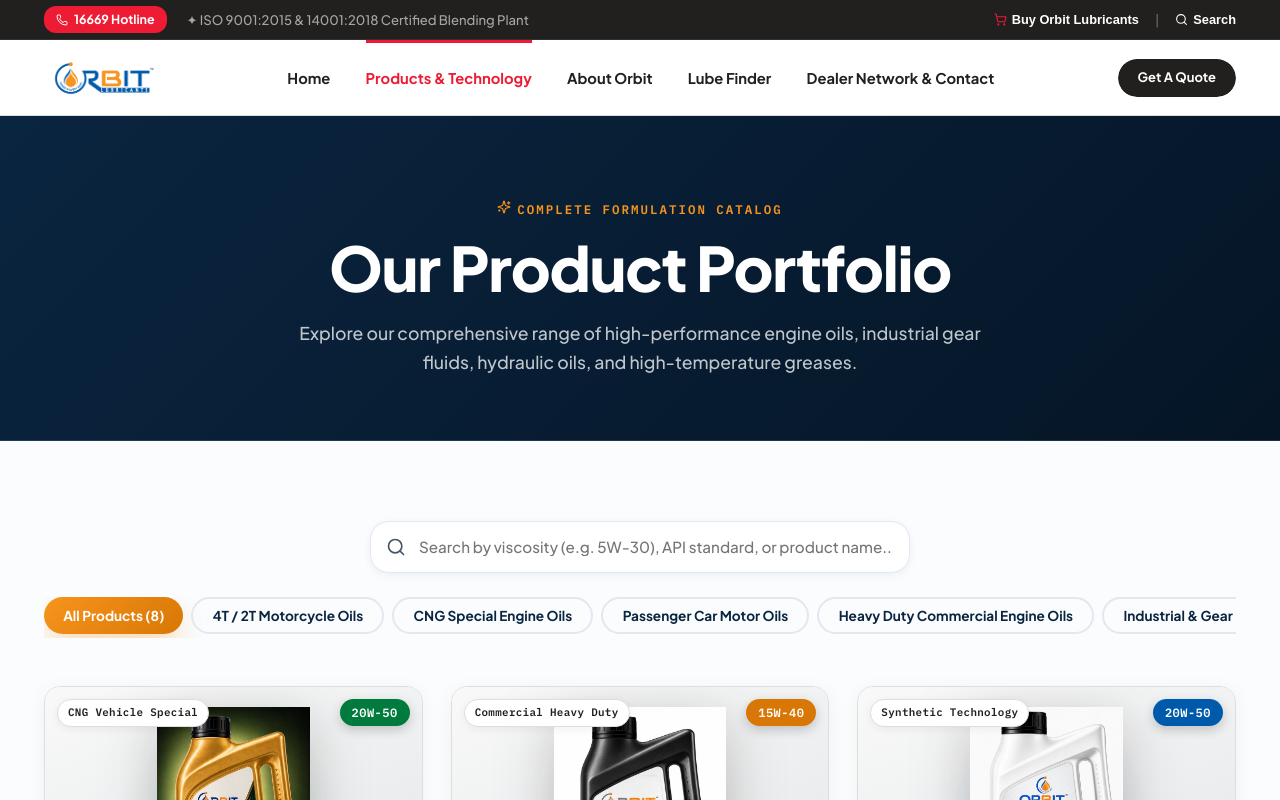
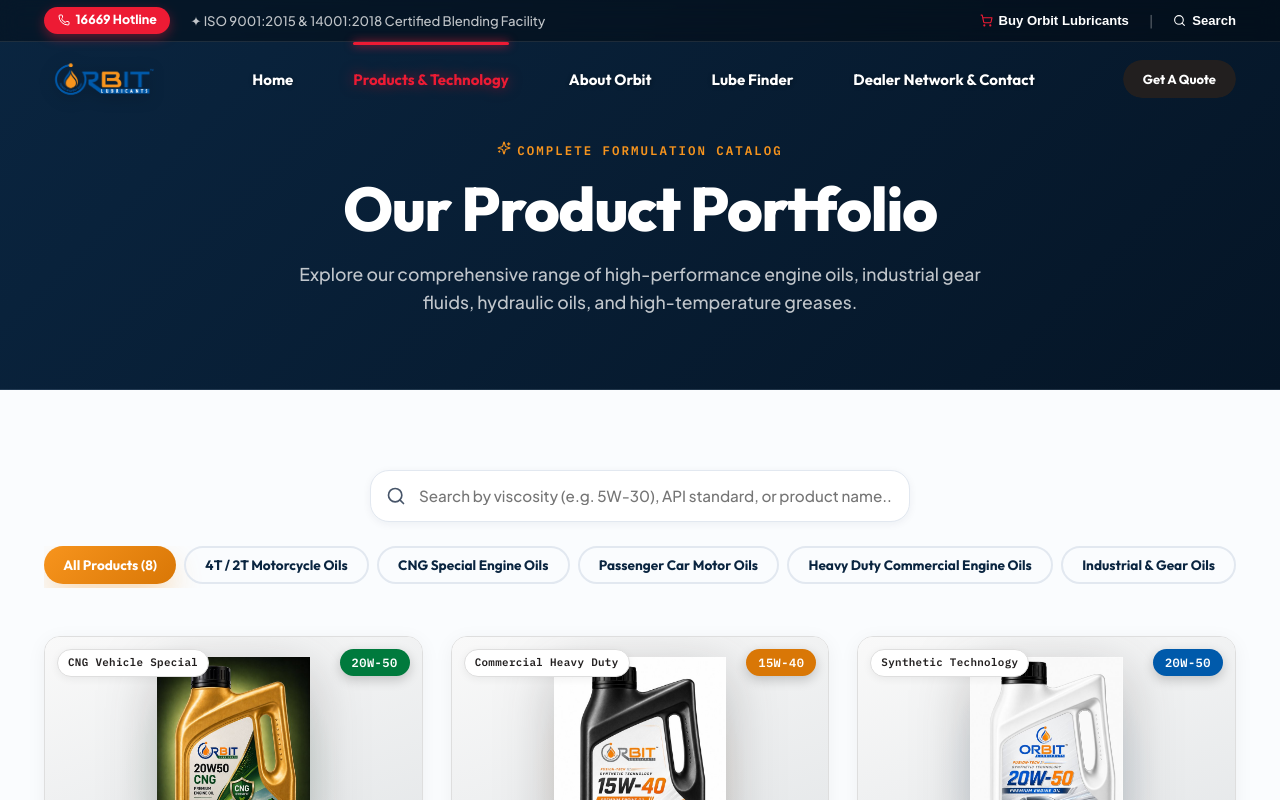
Before and after one commit to creatifybd/orbit-lubricants, a React (Vite) app: page / in a window 1280 px wide. Both pictures are taken after a click on the button "Buy Orbit Lubricants". Shown: the top 800 px of the page. Built offline with nearby package versions, Linux system fonts and the light colour scheme.

Commit message:
fix: 100vh responsive hero section, transparent header with default white text & intelligent red hover glow, Outfit & Plus Jakarta Sans typography overhaul, and multi-slide photo crossfade

```diff
--- a/index.html
+++ b/index.html
@@ -7,10 +7,10 @@
   <meta name="description" content="Orbit Lubricant Industries — premium automotive and industrial lubricants engineered for superior engine protection, efficiency, and performance.">
   <link rel="preconnect" href="https://fonts.googleapis.com">
   <link rel="preconnect" href="https://fonts.gstatic.com" crossorigin>
-  <link href="https://fonts.googleapis.com/css2?family=Plus+Jakarta+Sans:ital,wght@0,400;0,500;0,600;0,700;0,800;1,600&family=Outfit:wght@500;600;700;800&family=IBM+Plex+Mono:wght@500;600&family=Inter:wght@400;500;600;700&display=swap" rel="stylesheet">
+  <link href="https://fonts.googleapis.com/css2?family=Outfit:wght@500;600;700;800;900&family=Plus+Jakarta+Sans:ital,wght@0,400;0,500;0,600;0,700;0,800;1,600&family=IBM+Plex+Mono:wght@500;600&display=swap" rel="stylesheet">
   <link rel="icon" type="image/png" href="/logo.png">
-  <script type="module" crossorigin src="/assets/app.js?v=20260812153650"></script>
-  <link rel="stylesheet" crossorigin href="/assets/index.css?v=20260812153650">
+  <script type="module" crossorigin src="/assets/app.js?v=20260812154810"></script>
+  <link rel="stylesheet" crossorigin href="/assets/index.css?v=20260812154810">
 </head>
 <body>
   <div id="root"></div>
--- a/src/App.jsx
+++ b/src/App.jsx
@@ -67,7 +67,7 @@
         )}
         {activePage === 'about' && <About />}
         {activePage === 'finder' && (
-          <section className="section">
+          <section className="section" style={{ paddingTop: '8.5rem' }}>
             <div className="container">
               <LubricantFinder
                 onSelectProduct={(p) => {
--- a/src/components/Navbar.jsx
+++ b/src/components/Navbar.jsx
@@ -1,6 +1,6 @@
 import React, { useState, useEffect } from 'react';
 import { useCms } from '../context/CmsContext';
-import { Menu, X, Sparkles, ChevronRight, Phone, ShoppingCart, Search } from 'lucide-react';
+import { Menu, X, ChevronRight, Phone, ShoppingCart, Search } from 'lucide-react';
 
 export const Navbar = ({ activePage, setActivePage }) => {
   const { data } = useCms();
@@ -10,6 +10,7 @@
   const [isMobile, setIsMobile] = useState(false);
   const [searchOpen, setSearchOpen] = useState(false);
   const [searchQuery, setSearchQuery] = useState('');
+  const [hoveredNav, setHoveredNav] = useState(null);
 
   useEffect(() => {
     const checkMobile = () => {
@@ -23,7 +24,7 @@
   }, []);
 
   useEffect(() => {
-    const handleScroll = () => setIsScrolled(window.scrollY > 20);
+    const handleScroll = () => setIsScrolled(window.scrollY > 40);
     window.addEventListener('scroll', handleScroll, { passive: true });
     return () => window.removeEventListener('scroll', handleScroll);
   }, []);
@@ -56,15 +57,25 @@
 
   return (
     <>
-      {/* ── Top Utility Header Bar (MJL Style) ── */}
+      {/* ── Transparent Header Wrapper (Fixed Overlay Over Hero) ── */}
       <div style={{
-        background: '#221F1F',
+        position: isScrolled ? 'fixed' : 'absolute',
+        top: 0,
+        left: 0,
+        right: 0,
+        zIndex: 200,
+        transition: 'all 0.35s ease',
+      }}>
+        {/* Top Utility Header Bar */}
+        <div style={{
+          background: isScrolled ? 'rgba(10, 25, 45, 0.95)' : 'rgba(0, 0, 0, 0.35)',
+          backdropFilter: 'blur(10px)',
+          WebkitBackdropFilter: 'blur(10px)',
           color: '#FFFFFF',
           fontSize: '0.82rem',
-        padding: '0.4rem 0',
-        borderBottom: '1px solid rgba(255,255,255,0.08)',
-        zIndex: 201,
-        position: 'relative'
+          padding: '0.45rem 0',
+          borderBottom: '1px solid rgba(255,255,255,0.1)',
+          transition: 'all 0.35s ease'
         }}>
           <div className="container" style={{
             display: 'flex',
@@ -77,37 +88,41 @@
             <div style={{ display: 'flex', alignItems: 'center', gap: '1.25rem' }}>
               <a href="tel:16669" style={{
                 display: 'inline-flex', alignItems: 'center', gap: '6px',
-              color: '#FFFFFF', textDecoration: 'none', fontWeight: 700,
-              background: '#ED1B34', padding: '0.2rem 0.75rem', borderRadius: '12px',
-              fontSize: '0.78rem'
+                color: '#FFFFFF', textDecoration: 'none', fontWeight: 800,
+                background: '#ED1B34', padding: '0.2rem 0.85rem', borderRadius: '14px',
+                fontSize: '0.78rem', boxShadow: '0 4px 12px rgba(237,27,52,0.4)'
               }}>
                 <Phone size={12} /> 16669 Hotline
               </a>
-            <span style={{ color: 'rgba(255,255,255,0.6)', display: isMobile ? 'none' : 'inline' }}>
-              ✦ ISO 9001:2015 & 14001:2018 Certified Blending Plant
+              <span style={{ color: 'rgba(255,255,255,0.75)', display: isMobile ? 'none' : 'inline', fontWeight: 500 }}>
+                ✦ ISO 9001:2015 & 14001:2018 Certified Blending Facility
               </span>
             </div>
 
-          {/* Right utility links */}
-          <div style={{ display: 'flex', alignItems: 'center', gap: '1rem' }}>
+            {/* Right Utility Links */}
+            <div style={{ display: 'flex', alignItems: 'center', gap: '1.25rem' }}>
               <button
                 onClick={() => handleNav('products')}
                 style={{
                   background: 'transparent', border: 'none', color: '#FFFFFF',
-                cursor: 'pointer', display: 'flex', alignItems: 'center', gap: '5px',
-                fontSize: '0.8rem', fontWeight: 600
+                  cursor: 'pointer', display: 'flex', alignItems: 'center', gap: '6px',
+                  fontSize: '0.82rem', fontWeight: 600, transition: 'color 0.25s ease'
                 }}
+                onMouseEnter={e => e.currentTarget.style.color = '#ED1B34'}
+                onMouseLeave={e => e.currentTarget.style.color = '#FFFFFF'}
               >
                 <ShoppingCart size={13} style={{ color: '#ED1B34' }} /> Buy Orbit Lubricants
               </button>
-            <span style={{ opacity: 0.3 }}>|</span>
+              <span style={{ opacity: 0.3, color: '#FFFFFF' }}>|</span>
               <button
                 onClick={() => setSearchOpen(!searchOpen)}
                 style={{
                   background: 'transparent', border: 'none', color: '#FFFFFF',
-                cursor: 'pointer', display: 'flex', alignItems: 'center', gap: '5px',
-                fontSize: '0.8rem', fontWeight: 600
+                  cursor: 'pointer', display: 'flex', alignItems: 'center', gap: '6px',
+                  fontSize: '0.82rem', fontWeight: 600, transition: 'color 0.25s ease'
                 }}
+                onMouseEnter={e => e.currentTarget.style.color = '#ED1B34'}
+                onMouseLeave={e => e.currentTarget.style.color = '#FFFFFF'}
               >
                 <Search size={13} /> Search
               </button>
@@ -115,12 +130,14 @@
           </div>
         </div>
 
-      {/* ── Search Drawer Bar ── */}
+        {/* Search Bar Drawer */}
         {searchOpen && (
           <div style={{
-          background: '#FFFFFF', borderBottom: '2px solid #ED1B34',
-          padding: '1rem 0', boxShadow: '0 10px 25px rgba(0,0,0,0.1)',
-          position: 'sticky', top: 0, zIndex: 200
+            background: 'rgba(15, 23, 42, 0.98)',
+            borderBottom: '2px solid #ED1B34',
+            padding: '1rem 0',
+            boxShadow: '0 15px 35px rgba(0,0,0,0.3)',
+            backdropFilter: 'blur(20px)'
           }}>
             <div className="container">
               <form onSubmit={handleSearchSubmit} style={{ display: 'flex', gap: '10px' }}>
@@ -131,7 +148,8 @@
                   onChange={(e) => setSearchQuery(e.target.value)}
                   style={{
                     flex: 1, padding: '0.75rem 1.25rem', borderRadius: '19px',
-                  border: '1px solid #DEDEDE', fontSize: '0.95rem', outline: 'none'
+                    border: '1px solid rgba(255,255,255,0.2)', fontSize: '0.95rem', outline: 'none',
+                    background: 'rgba(255,255,255,0.08)', color: '#FFFFFF'
                   }}
                 />
                 <div className="dc-btn">
@@ -142,14 +160,16 @@
           </div>
         )}
 
-      {/* ── Main Sticky Corporate Navbar ── */}
+        {/* Main Header */}
         <header style={{
-        position: 'sticky',
-        top: 0,
-        zIndex: 190,
-        background: isScrolled ? 'rgba(255,255,255,0.98)' : '#FFFFFF',
-        boxShadow: isScrolled ? '0 4px 20px rgba(0,0,0,0.08)' : '0 1px 0 #DEDEDE',
-        transition: 'all 0.3s ease',
+          background: isScrolled
+            ? 'rgba(10, 25, 45, 0.95)'
+            : 'transparent',
+          backdropFilter: isScrolled ? 'blur(16px)' : 'none',
+          WebkitBackdropFilter: isScrolled ? 'blur(16px)' : 'none',
+          boxShadow: isScrolled ? '0 8px 30px rgba(0,0,0,0.25)' : 'none',
+          borderBottom: isScrolled ? '1px solid rgba(255,255,255,0.1)' : 'none',
+          transition: 'all 0.35s ease',
         }}>
           <div className="container" style={{
             display: 'flex',
@@ -165,36 +185,65 @@
               <img
                 src={settings?.logoUrl || '/logo.png'}
                 alt="Orbit Lubricants"
-              style={{ height: '48px', width: 'auto', objectFit: 'contain' }}
+                style={{
+                  height: '48px',
+                  width: 'auto',
+                  objectFit: 'contain',
+                  filter: 'drop-shadow(0 2px 8px rgba(0,0,0,0.3))'
+                }}
               />
             </div>
 
-          {/* Desktop Navigation */}
+            {/* Desktop Nav Links (Default White Text + Intelligent Red Glow Hover) */}
             {!isMobile && (
-            <nav style={{ display: 'flex', alignItems: 'center', gap: '2.2rem', height: '100%' }}>
-              {navLinks.map(link => (
+              <nav style={{ display: 'flex', alignItems: 'center', gap: '2rem', height: '100%' }}>
+                {navLinks.map(link => {
+                  const isActive = activePage === link.id;
+                  const isHovered = hoveredNav === link.id;
+
+                  return (
                     <button
                       key={link.id}
                       onClick={() => handleNav(link.id)}
+                      onMouseEnter={() => setHoveredNav(link.id)}
+                      onMouseLeave={() => setHoveredNav(null)}
                       style={{
-                    background: 'none', border: 'none',
-                    fontFamily: 'var(--font-display)', fontWeight: 700,
-                    fontSize: '0.92rem',
-                    color: activePage === link.id ? '#ED1B34' : '#221F1F',
-                    cursor: 'pointer', height: '100%',
-                    position: 'relative', transition: 'color 0.25s ease', whiteSpace: 'nowrap',
-                    display: 'flex', alignItems: 'center'
+                        background: isHovered ? 'rgba(255,255,255,0.08)' : 'transparent',
+                        border: 'none',
+                        fontFamily: 'var(--font-display)',
+                        fontWeight: 700,
+                        fontSize: '0.94rem',
+                        color: (isActive || isHovered) ? '#ED1B34' : '#FFFFFF',
+                        textShadow: (isActive || isHovered) ? '0 0 14px rgba(237, 27, 52, 0.6)' : '0 1px 4px rgba(0,0,0,0.4)',
+                        cursor: 'pointer',
+                        height: '42px',
+                        padding: '0 14px',
+                        borderRadius: '12px',
+                        position: 'relative',
+                        transition: 'all 0.25s ease',
+                        whiteSpace: 'nowrap',
+                        display: 'flex',
+                        alignItems: 'center'
                       }}
                     >
-                  {link.label}
-                  {activePage === link.id && (
+                      {/* Red Top Indicator Line */}
+                      {(isActive || isHovered) && (
                         <div style={{
-                      position: 'absolute', top: 0, left: 0, right: 0,
-                      height: '3px', background: '#ED1B34'
+                          position: 'absolute',
+                          top: '-16px',
+                          left: '14px',
+                          right: '14px',
+                          height: '3px',
+                          background: '#ED1B34',
+                          borderRadius: '2px',
+                          boxShadow: '0 0 10px #ED1B34',
+                          transition: 'all 0.25s ease'
                         }} />
                       )}
+                      <span>{link.label}</span>
                     </button>
-              ))}
+                  );
+                })}
               </nav>
             )}
 
@@ -214,10 +263,10 @@
                   onClick={() => setMobileOpen(!mobileOpen)}
                   aria-label="Toggle menu"
                   style={{
-                  background: mobileOpen ? '#221F1F' : 'transparent',
-                  border: '1px solid #DEDEDE',
+                    background: mobileOpen ? '#ED1B34' : 'rgba(255,255,255,0.12)',
+                    border: '1px solid rgba(255,255,255,0.25)',
                     borderRadius: '10px',
-                  color: mobileOpen ? '#FFFFFF' : '#221F1F',
+                    color: '#FFFFFF',
                     cursor: 'pointer', padding: '8px',
                     display: 'flex', alignItems: 'center', justifyContent: 'center',
                     width: '44px', height: '44px',
@@ -230,6 +279,7 @@
             </div>
           </div>
         </header>
+      </div>
 
       {/* ── Mobile Navigation Drawer ── */}
       {isMobile && (
@@ -238,7 +288,7 @@
             onClick={() => setMobileOpen(false)}
             style={{
               position: 'fixed', inset: 0, zIndex: 299,
-              background: 'rgba(34,31,31,0.65)',
+              background: 'rgba(5,15,30,0.75)',
               opacity: mobileOpen ? 1 : 0,
               pointerEvents: mobileOpen ? 'auto' : 'none',
               transition: 'opacity 0.3s ease',
@@ -248,8 +298,8 @@
           <div style={{
             position: 'fixed', top: 0, right: 0, bottom: 0,
             width: '85vw', maxWidth: '340px',
-            background: '#FFFFFF', zIndex: 300,
-            boxShadow: '-10px 0 30px rgba(0,0,0,0.2)',
+            background: '#0F172A', color: '#FFFFFF', zIndex: 300,
+            boxShadow: '-10px 0 30px rgba(0,0,0,0.5)',
             transform: mobileOpen ? 'translateX(0)' : 'translateX(105%)',
             transition: 'transform 0.35s cubic-bezier(0.4, 0, 0.2, 1)',
             display: 'flex', flexDirection: 'column',
@@ -257,21 +307,21 @@
           }}>
             <div style={{
               padding: '1.25rem',
-              borderBottom: '1px solid #DEDEDE',
+              borderBottom: '1px solid rgba(255,255,255,0.12)',
               display: 'flex', alignItems: 'center', justifyContent: 'space-between',
             }}>
               <img
                 src={settings?.logoUrl || '/logo.png'}
                 alt="Orbit Lubricants"
-                style={{ height: '36px', objectFit: 'contain' }}
+                style={{ height: '38px', objectFit: 'contain' }}
               />
               <button
                 onClick={() => setMobileOpen(false)}
                 style={{
-                  background: '#F9F9F9', border: '1px solid #DEDEDE',
+                  background: 'rgba(255,255,255,0.1)', border: '1px solid rgba(255,255,255,0.2)',
                   borderRadius: '50%', width: '36px', height: '36px',
                   display: 'flex', alignItems: 'center', justifyContent: 'center',
-                  cursor: 'pointer', color: '#221F1F',
+                  cursor: 'pointer', color: '#FFFFFF',
                 }}
               >
                 <X size={18} />
@@ -286,16 +336,16 @@
                   style={{
                     display: 'flex', alignItems: 'center', justifyContent: 'space-between',
                     width: '100%', textAlign: 'left',
-                    background: activePage === link.id ? 'rgba(237,27,52,0.06)' : 'transparent',
-                    border: 'none', borderBottom: '1px solid #E1E4E6',
+                    background: activePage === link.id ? 'rgba(237,27,52,0.15)' : 'transparent',
+                    border: 'none', borderBottom: '1px solid rgba(255,255,255,0.08)',
                     padding: '1rem 0.5rem',
                     fontFamily: 'var(--font-display)', fontWeight: 700, fontSize: '1.05rem',
-                    color: activePage === link.id ? '#ED1B34' : '#221F1F',
+                    color: activePage === link.id ? '#ED1B34' : '#FFFFFF',
                     cursor: 'pointer',
                   }}
                 >
                   {link.label}
-                  <ChevronRight size={18} style={{ color: '#ED1B34', opacity: 0.7 }} />
+                  <ChevronRight size={18} style={{ color: '#ED1B34', opacity: 0.8 }} />
                 </button>
               ))}
             </nav>
@@ -308,7 +358,7 @@
               </div>
               <div style={{
                 marginTop: '1rem', textAlign: 'center',
-                fontSize: '0.8rem', color: '#475569', fontWeight: 600
+                fontSize: '0.82rem', color: '#94A3B8', fontWeight: 600
               }}>
                 📞 Hotline: <a href="tel:16669" style={{ color: '#ED1B34', fontWeight: 800 }}>16669</a>
               </div>
--- a/src/index.css
+++ b/src/index.css
@@ -36,9 +36,22 @@
   --shadow-lg: 0 28px 64px -15px rgba(10, 37, 64, 0.24);
   --shadow-orange: 0 14px 32px -6px rgba(247, 148, 29, 0.45);
 
-  --font-display: 'Plus Jakarta Sans', 'Outfit', sans-serif;
-  --font-body: 'Plus Jakarta Sans', 'Inter', sans-serif;
+  --font-display: 'Outfit', sans-serif;
+  --font-body: 'Plus Jakarta Sans', sans-serif;
   --font-mono: 'IBM Plex Mono', monospace;
+}
+
+/* ── 100vh Responsive Fullscreen Hero Section ── */
+.hero-fullscreen {
+  min-height: 100vh;
+  min-height: 100dvh;
+  display: flex;
+  flex-direction: column;
+  justify-content: center;
+  position: relative;
+  overflow: hidden;
+  padding-top: clamp(6rem, 12vh, 9rem);
+  padding-bottom: clamp(3rem, 6vh, 5rem);
 }
 
 *, *::before, *::after {
@@ -560,10 +573,12 @@
   height: 100%;
   object-fit: cover;
   opacity: 0;
-  transition: opacity 1.2s ease-in-out;
+  transform: scale(1);
+  transition: opacity 1.2s ease-in-out, transform 6s ease-out;
 }
 .hero-slider-img.active {
-  opacity: 0.38;
+  opacity: 0.55;
+  transform: scale(1.06);
 }
 
 /* ── Premium Glassmorphic Card (.glass-card-premium) ── */
--- a/src/pages/About.jsx
+++ b/src/pages/About.jsx
@@ -12,7 +12,7 @@
       <section style={{
         background: 'radial-gradient(120% 100% at 85% 15%, #0F3560 0%, #0A2540 50%, #051526 100%)',
         color: '#FFFFFF',
-        padding: '5.5rem 0 4.5rem',
+        padding: '8.5rem 0 4.5rem',
         borderBottom: '1px solid rgba(255, 255, 255, 0.1)',
         position: 'relative',
         overflow: 'hidden'
--- a/src/pages/Contact.jsx
+++ b/src/pages/Contact.jsx
@@ -37,7 +37,7 @@
       <section style={{
         background: 'linear-gradient(135deg, #0A2540 0%, #051526 100%)',
         color: '#FFFFFF',
-        padding: '5rem 0 4rem',
+        padding: '8.5rem 0 4.5rem',
         borderBottom: '1px solid rgba(255, 255, 255, 0.1)'
       }}>
         <div className="container" style={{ textAlign: 'center', maxWidth: '760px' }}>
--- a/src/pages/Products.jsx
+++ b/src/pages/Products.jsx
@@ -37,7 +37,7 @@
       <section style={{
         background: 'linear-gradient(135deg, #0A2540 0%, #051526 100%)',
         color: '#FFFFFF',
-        padding: '5rem 0 4rem',
+        padding: '8.5rem 0 4.5rem',
         borderBottom: '1px solid rgba(255, 255, 255, 0.1)'
       }}>
         <div className="container" style={{ textAlign: 'center', maxWidth: '780px' }}>
```
Also changed, not shown: src/pages/Home.jsx (+37 -35 lines), assets/app.js, assets/index.css, 4 other files (tests, documents, lock files or other folders). Lines whose indentation alone changed are shown as unchanged.
